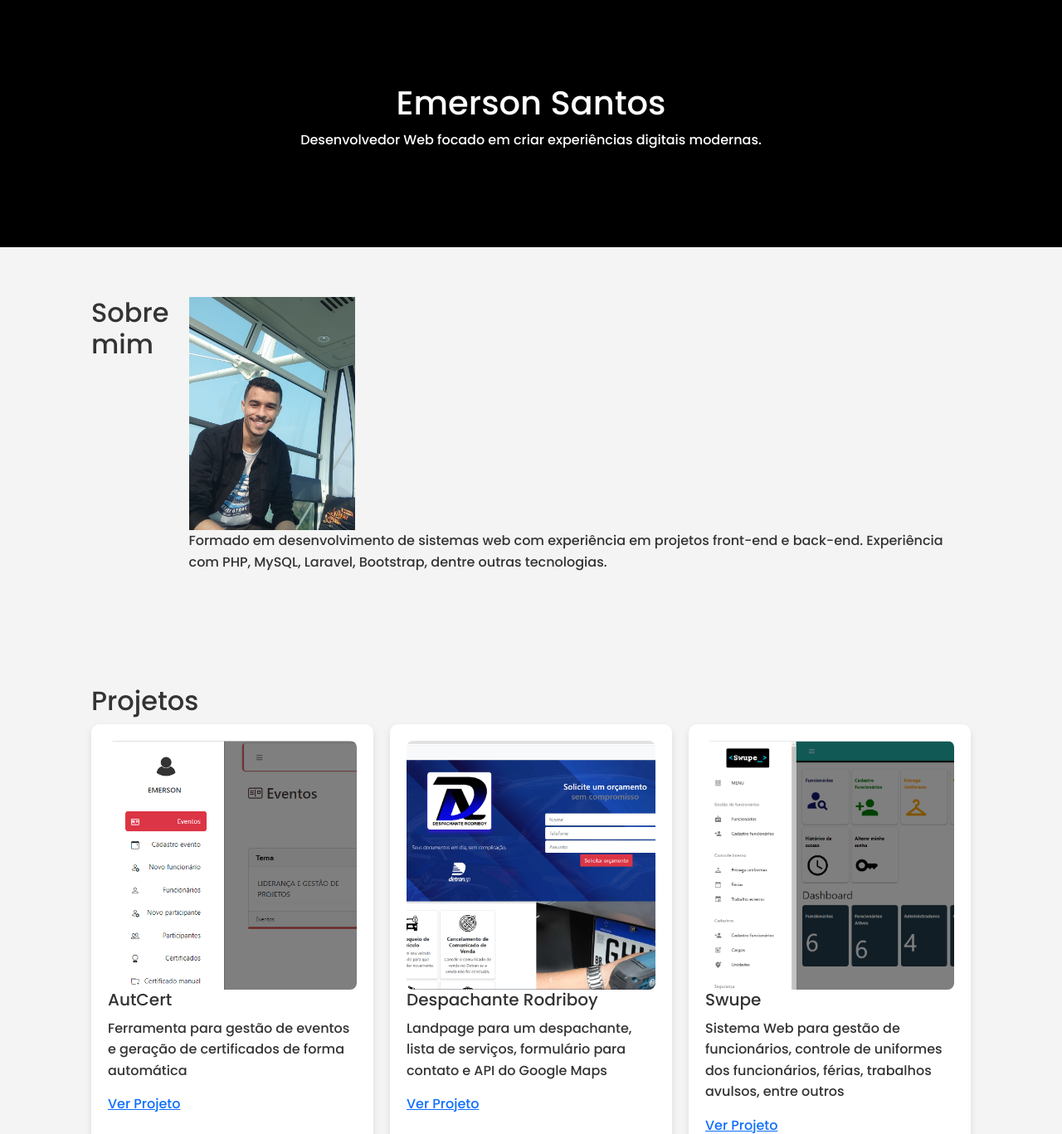
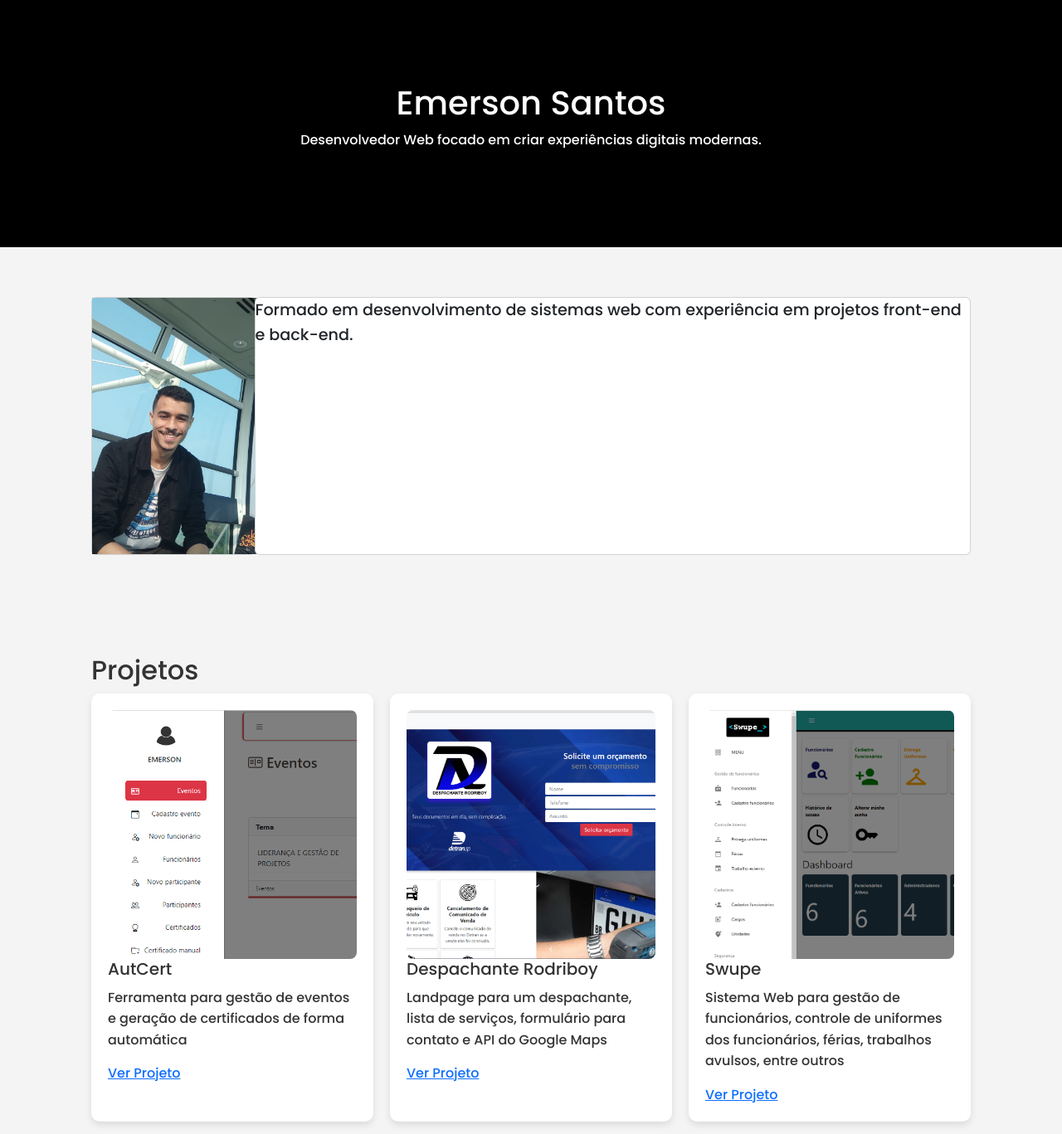
Before and after one commit to emerson25k5/port, a PHP site: page / in a window 1280 px wide. Shown: the top 1367 px of the page at 83% size. Run offline with PHP 8.4, Linux system fonts and the light colour scheme.

Commit message:
fix fixes

```diff
--- a/index.php
+++ b/index.php
@@ -16,13 +16,12 @@
   </section>
 
   <section id="sobre">
-  <h2>Sobre mim</h2>
-    <div>
+    <div class="card">
       <img class="profile-photo" src="imagens/emerson.jpg" alt="emerson-profile">
-      <p>Formado em desenvolvimento de sistemas web com experiência em projetos front-end e back-end. Experiência com PHP, MySQL, Laravel, Bootstrap, dentre outras tecnologias.</p>
     </div>
-
-
+    <div class="card">
+      <p>Formado em desenvolvimento de sistemas web com experiência em projetos front-end e back-end.</p>
+    </div>
   </section>
 
   <section id="projetos">
--- a/styles.css
+++ b/styles.css
@@ -28,9 +28,19 @@
     display: flex;
   }
 
-  .profile-photo {
-    width: 200px;
+  div.profile-card {
+    width: 220px;
   }
+
+  img.profile-photo {
+    width: 220px;
+  }
+
+  #sobre p {
+    font-size: 120%;
+  }
+
+
 
   #sobre, #projetos, #contato, #tecnologias {
     padding: 60px 20px;
```
